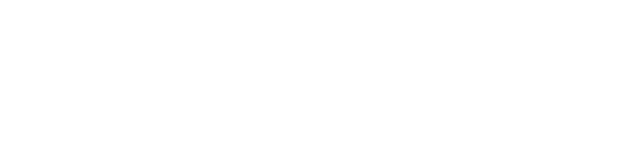
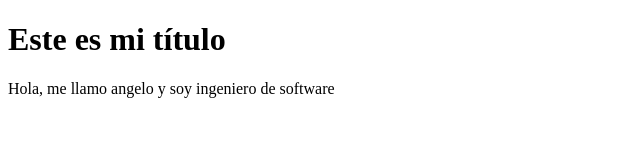
Before and after one commit to MiguelSilvax/Prueba, a plain HTML site: page index.html in a window 1280 px wide. Shown: the whole page, without its empty margins (0-640 px from the left). Drawn offline with Linux system fonts and the light colour scheme.

Commit message:
Se le agregó un título y un párrafo

```diff
--- a/index.html
+++ b/index.html
@@ -7,6 +7,7 @@
     <title>Document</title>
 </head>
 <body>
-
+    <h1>Este es mi título</h1>
+    <p>Hola, me llamo angelo y soy ingeniero de software</p>
 </body>
 </html>
```
